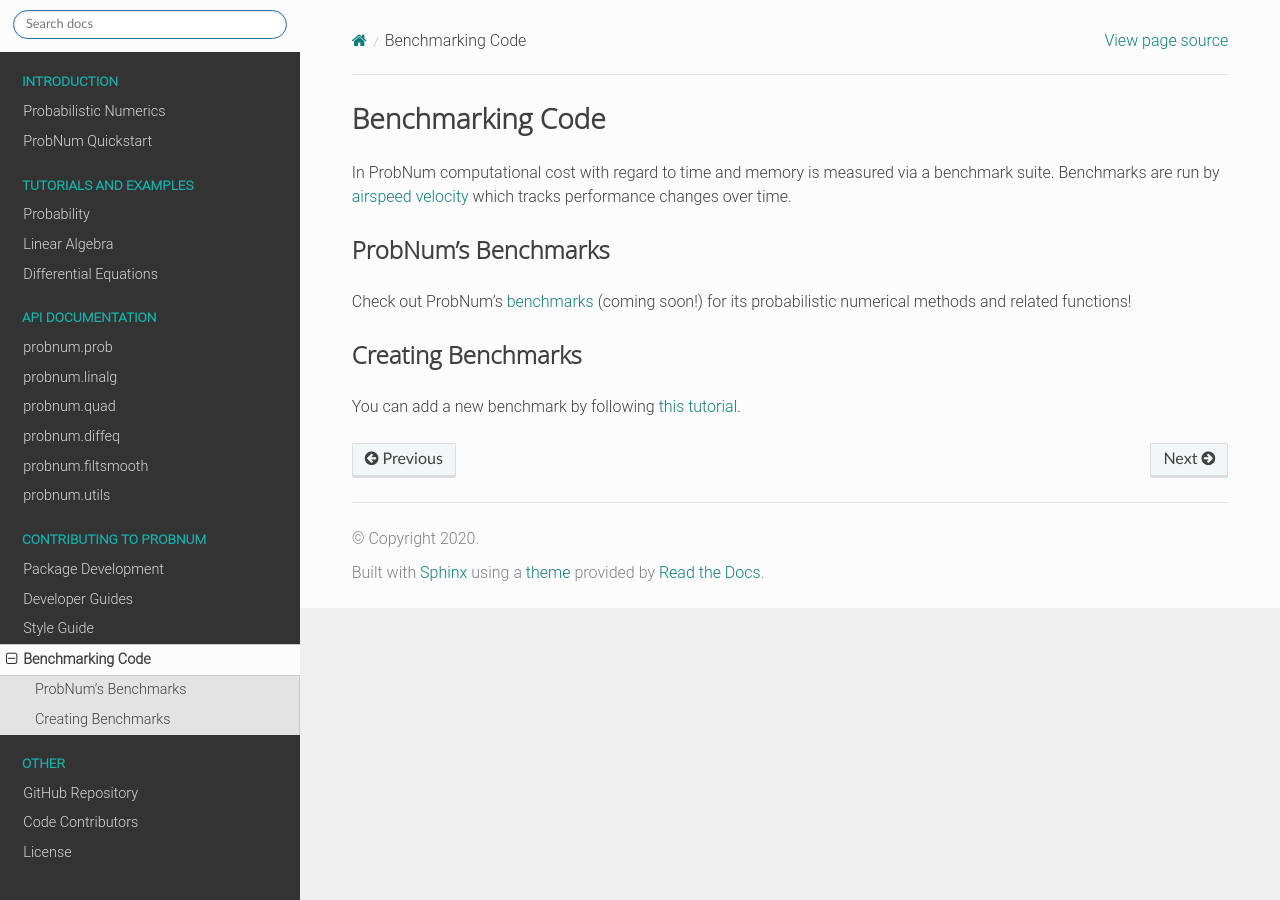
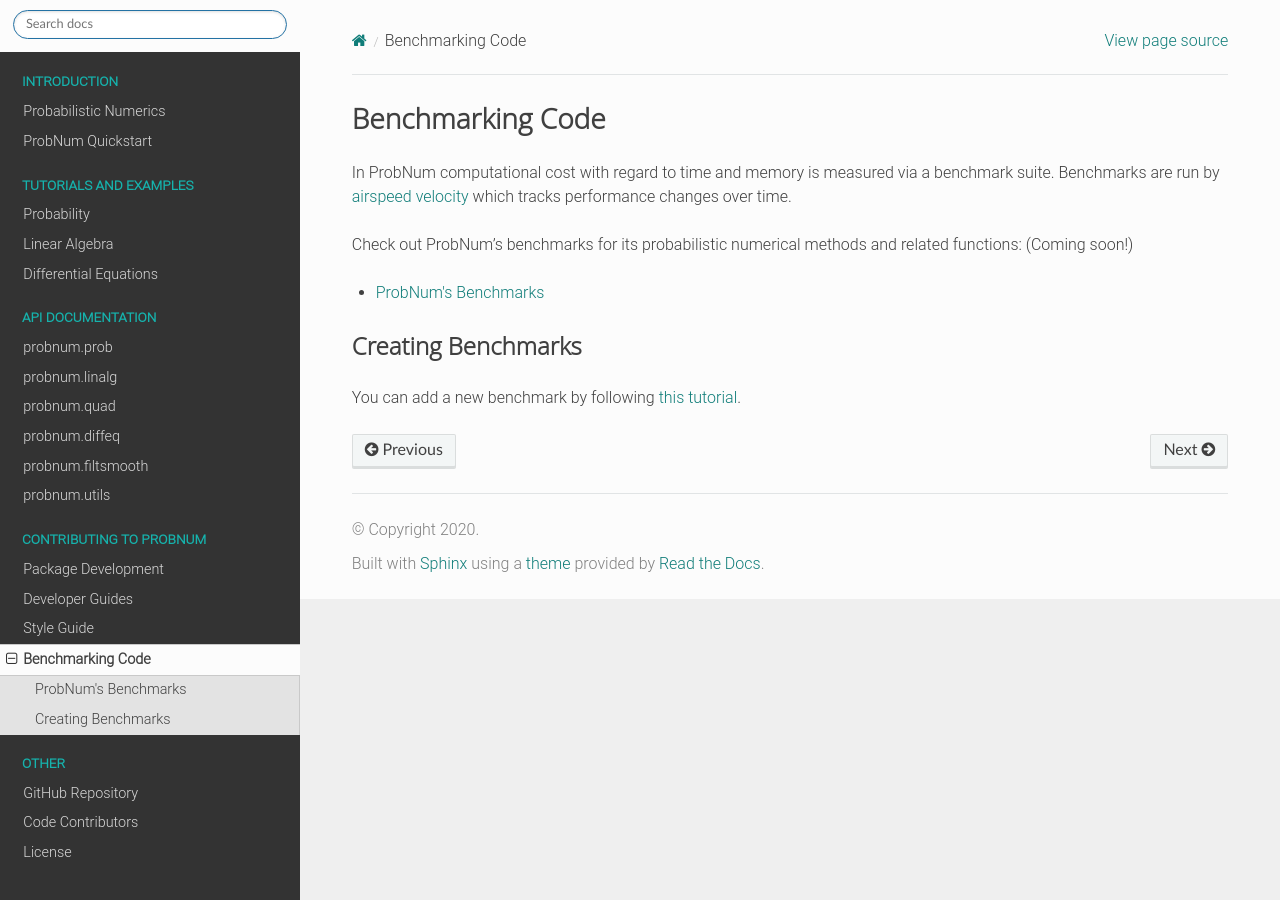
Before and after one commit to probabilistic-numerics/probnum, a Sphinx documentation site: the page built from docs/source/development/benchmarking.rst, in a window 1280 px wide. Built offline with Sphinx 7.4.7 and the Read the Docs theme 2.0.0, drawn with Linux system fonts in a browser that asks for light colours; pages that are not in the unit, such as notebooks, are missing from menus; part of the change alters nothing that is shown.

```diff
--- a/docs/source/development/benchmarking.rst
+++ b/docs/source/development/benchmarking.rst
@@ -6,11 +6,14 @@ Benchmarks are run by `airspeed velocity <https://asv.readthedocs.io/en/stable/>
 performance changes over time.
 
 
-ProbNum's Benchmarks
-********************
+Check out ProbNum's benchmarks for its probabilistic numerical methods
+and related functions: (Coming soon!)
 
-Check out ProbNum's `benchmarks <comingsoon>`_ (coming soon!) for its probabilistic numerical methods
-and related functions!
+.. toctree::
+   :maxdepth: 1
+
+   ProbNum's Benchmarks <https://comingsoon>
+
 
 
 Creating Benchmarks
```
